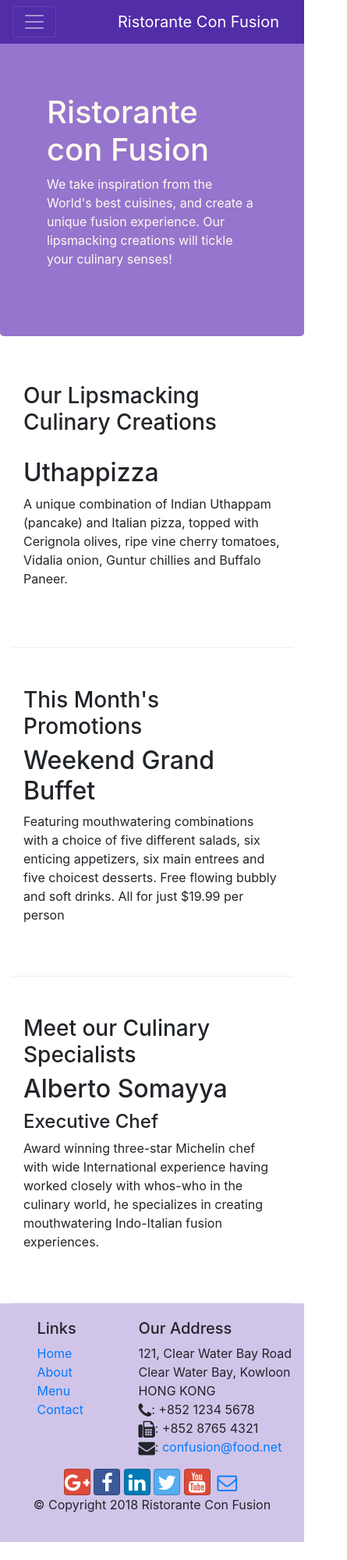
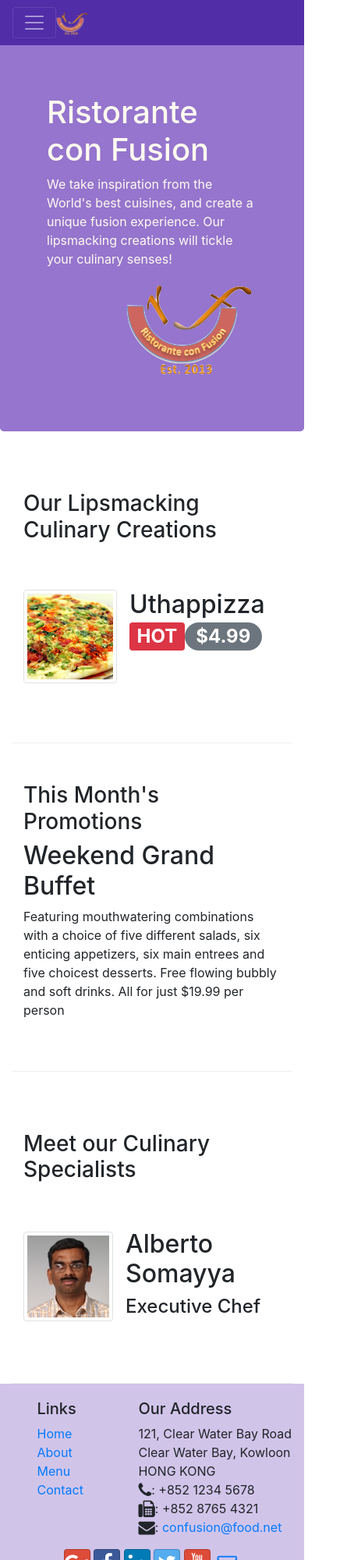
Before and after one commit to Hassan-173732/React-173732, a website: page index.html in a window 390 px wide. Shown: the top 2000 px of the page at 78% size, 445 px wide, since content can reach past the window. Before the commit the page ends 1977 px from the top, so only its background shows below. Drawn offline with nearby package versions, Linux system fonts and the light colour scheme.

Commit message:
added badge

```diff
--- a/index.html
+++ b/index.html
@@ -22,7 +22,8 @@
             <button class="navbar-toggler" type="button" data-toggle="collapse" data-target="#Navbar">
                 <span class="navbar-toggler-icon"></span>
             </button>
-           <a class="navbar-brand" href="#">Ristorante Con Fusion</a>
+            <a class="navbar-brand mr-auto" href="#"><img src="img/logo.png" height="30" width="41"></a>
+
                 <div class="collapse navbar-collapse" id="Navbar">
                 <ul class="navbar-nav mr-auto">
                     <li class="nav-item active"><a class="nav-link" href="#"><span class="fa fa-home fa-lg"></span> Home</a></li>
@@ -41,7 +42,8 @@
                     <h1>Ristorante con Fusion</h1>
                     <p>We take inspiration from the World's best cuisines, and create a unique fusion experience. Our lipsmacking creations will tickle your culinary senses!</p>
                 </div>
-                <div class="col-12 col-sm">
+                <div class="col-12 col-sm align-self-center offset-4">
+                    <img src="img/logo.png" class="img-fluid">
                 </div>
             </div>
         </div>
@@ -55,8 +57,17 @@
                 <h3>Our Lipsmacking Culinary Creations</h3>
             </div>
             <div class="col col-sm prder-sm-first col-md">
-                <h2>Uthappizza</h2>
-                <p>A unique combination of Indian Uthappam (pancake) and Italian pizza, topped with Cerignola olives, ripe vine cherry tomatoes, Vidalia onion, Guntur chillies and Buffalo Paneer.</p>
+                <div class="media">
+                    <img class="d-flex mr-3 img-thumbnail align-self-center"
+                            src="img/uthappizza.png" alt="Uthappizza">
+                    <div class="media-body">
+                        <h2 class="mt-0">Uthappizza <span class="badge badge-danger">HOT</span><span class="badge badge-pill badge-secondary">$4.99</span></h2>
+                        <p class="d-none d-sm-block">A unique combination of Indian Uthappam (pancake) and
+                            Italian pizza, topped with Cerignola olives, ripe vine
+                            cherry tomatoes, Vidalia onion, Guntur chillies and
+                            Buffalo Paneer.</p>
+                    </div>
+                </div>
             </div>
         </div>
 
@@ -72,13 +83,23 @@
         </div>
 
         <div class="row row-content align-items-center" >
-            <div class="col-12 col-sm-4 col-md-3">
+            <div class="col-12 col-sm-4 order-sm-last col-md-3">
                 <h3>Meet our Culinary Specialists</h3>
             </div>
-            <div class="col col-sm col-md">
-                <h2>Alberto Somayya</h2>
-                <h4>Executive Chef</h4>
-                <p>Award winning three-star Michelin chef with wide International experience having worked closely with whos-who in the culinary world, he specializes in creating mouthwatering Indo-Italian fusion experiences. </p>
+            <div class="col col-sm order-sm-first col-md">
+                <div class="media">
+                    <img class="d-flex mr-3 img-thumbnail align-self-center"
+                            src="img/alberto.png" alt="Alberto Somayya">
+                    <div class="media-body">
+                        <h2 class="mt-0">Alberto Somayya</h2>
+                        <h4>Executive Chef</h4>
+                        <p class="d-none d-sm-block">Award winning three-star Michelin chef with wide
+                            International experience having worked closely with
+                            whos-who in the culinary world, he specializes in
+                            creating mouthwatering Indo-Italian fusion experiences.
+                            </p>
+                    </div>
+                </div>
             </div>
         </div>
     </div>
```
Also changed, not shown: aboutus.html (+4 -2 lines), contactus.html (+4 -2 lines), img/alberto.png (added), img/buffet.png (added), img/logo.png (added), img/uthappizza.png (added), 1 other file.
